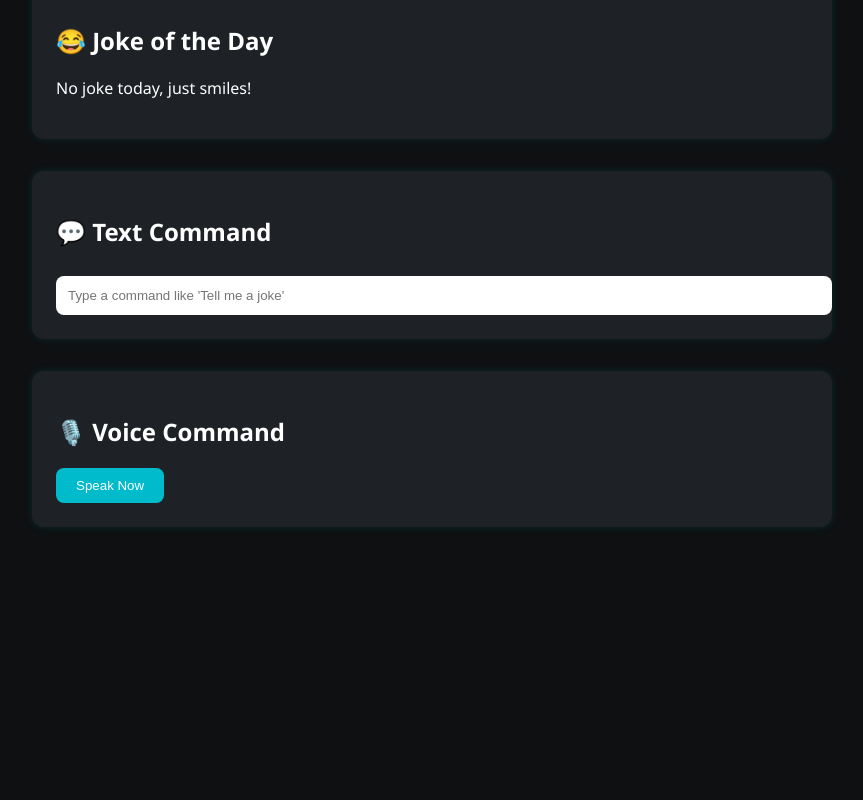
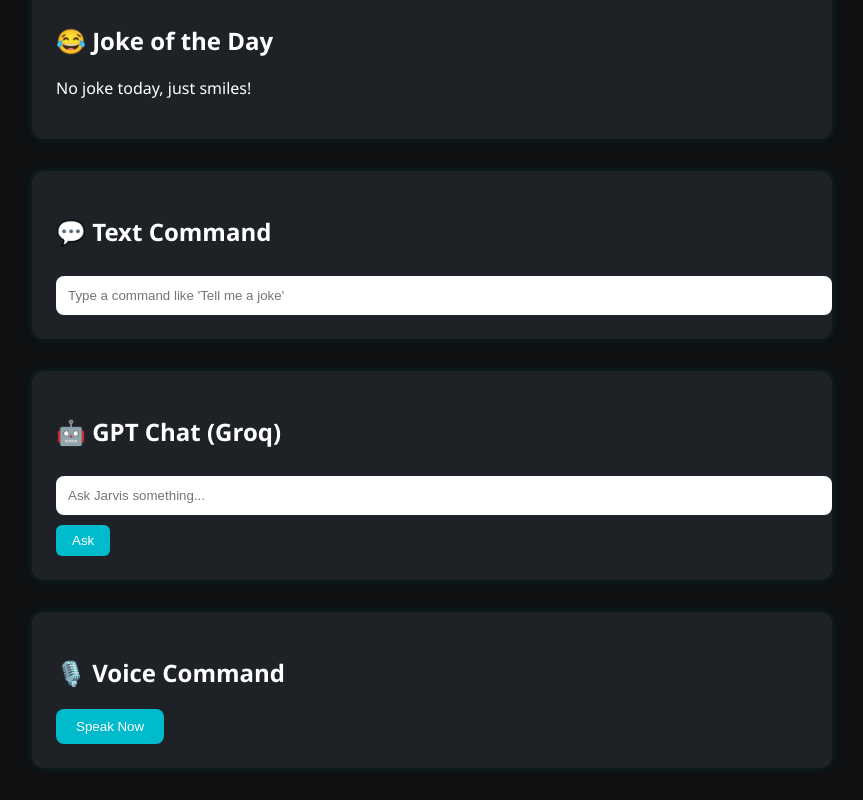
Before and after one commit to VadlaSumith/jarvis-web, a Next.js app: page / in a window 1280 px wide. Shown: the part 1002-1802 px from the top of the page, without its empty margins (208-1071 px from the left). Before the commit the page ends 1561 px from the top, so only its background shows below. Built offline with nearby package versions, Linux system fonts and the light colour scheme; no server answers.

Commit message:
Added LLM code

```diff
--- /dev/null
+++ b/src/app/api/chat/route.ts
@@ -0,0 +1,31 @@
+import { NextRequest, NextResponse } from 'next/server';
+
+export async function POST(req: NextRequest) {
+  const { prompt } = await req.json();
+
+  if (!prompt) {
+    return NextResponse.json({ error: 'Prompt is required' }, { status: 400 });
+  }
+
+  try {
+    const response = await fetch('https://api.groq.com/openai/v1/chat/completions', {
+      method: 'POST',
+      headers: {
+        'Content-Type': 'application/json',
+        Authorization: `Bearer ${process.env.GROQ_API_KEY}`,
+      },
+      body: JSON.stringify({
+        model: 'mixtral-8x7b-32768', // or 'llama3-70b-8192'
+        messages: [
+          { role: 'system', content: 'You are Jarvis, a helpful assistant.' },
+          { role: 'user', content: prompt }
+        ]
+      })
+    });
+
+    const data = await response.json();
+    return NextResponse.json({ result: data.choices[0].message.content });
+  } catch (error) {
+    return NextResponse.json({ error: 'Failed to connect to Groq API' }, { status: 500 });
+  }
+}
--- a/src/app/page.tsx
+++ b/src/app/page.tsx
@@ -19,6 +19,8 @@ export default function Home() {
   const [spokenText, setSpokenText] = useState('');
   const [responseText, setResponseText] = useState('');
   const [isListening, setIsListening] = useState(false);
+  const [gptPrompt, setGptPrompt] = useState('');
+  const [gptResponse, setGptResponse] = useState('');
 
   useEffect(() => {
     const now = new Date();
@@ -69,6 +71,20 @@ const handleVoiceCommand = () => {
 };
 
 // Handle command logic
+const askGroq = async () => {
+  if (!gptPrompt) return;
+
+  const res = await fetch('/api/chat', {
+    method: 'POST',
+    headers: { 'Content-Type': 'application/json' },
+    body: JSON.stringify({ prompt: gptPrompt }),
+  });
+
+  const data = await res.json();
+  setGptResponse(data.result);
+  speak(data.result); // Optional: have Jarvis read it aloud
+};
+
 const handleCommand = (input: string) => {
   const cmd = input.toLowerCase();
   let response = "Sorry, I didn't get that.";
@@ -201,6 +217,39 @@ const handleCommand = (input: string) => {
         </>
       ),
     },
+    {
+  id: 'gpt-chat',
+  content: (
+    <>
+      <h2>🤖 GPT Chat (Groq)</h2>
+      <input
+        type="text"
+        placeholder="Ask Jarvis something..."
+        value={gptPrompt}
+        onChange={(e) => setGptPrompt(e.target.value)}
+      />
+      <button
+        onClick={askGroq}
+        style={{
+          marginTop: '10px',
+          padding: '8px 16px',
+          border: 'none',
+          backgroundColor: '#0bc',
+          color: '#fff',
+          borderRadius: '6px',
+          cursor: 'pointer',
+        }}
+      >
+        Ask
+      </button>
+      {gptResponse && (
+        <p style={{ marginTop: '10px' }}>
+          <strong>Jarvis:</strong> {gptResponse}
+        </p>
+      )}
+    </>
+  ),
+},
     {
       id: 'voice-command',
       content: (
```
